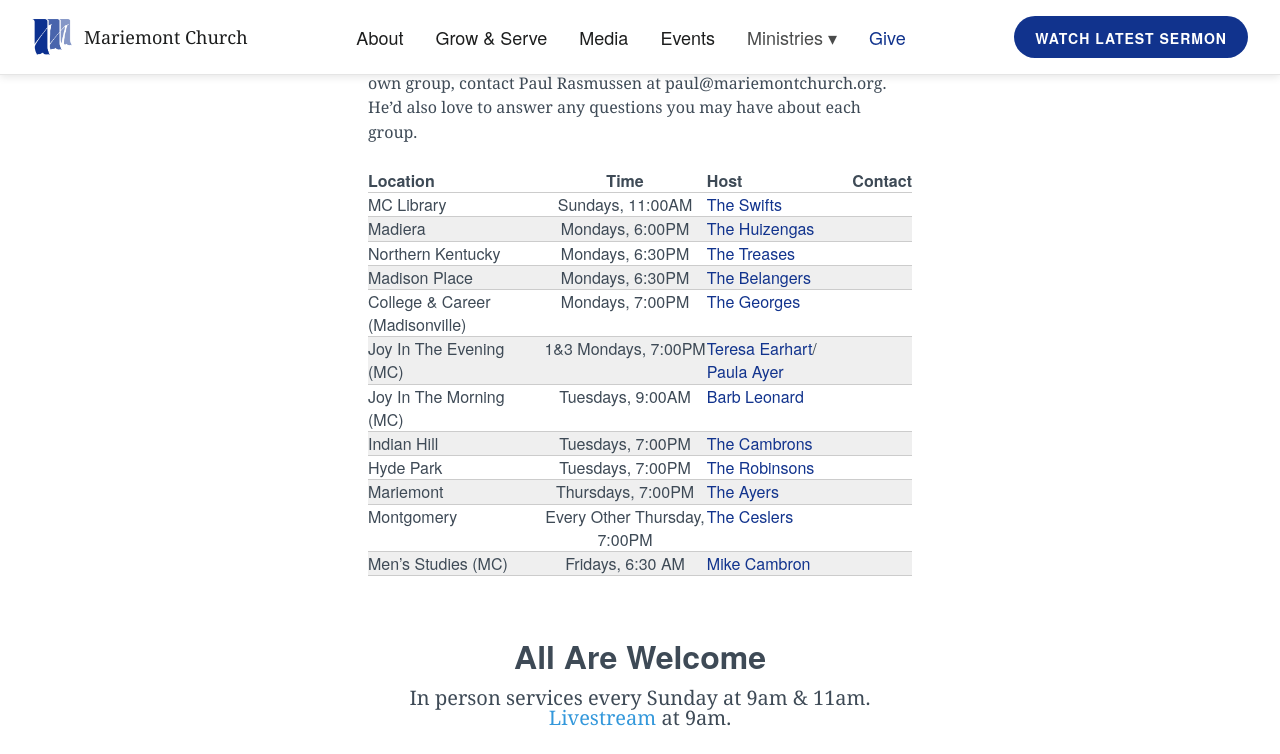
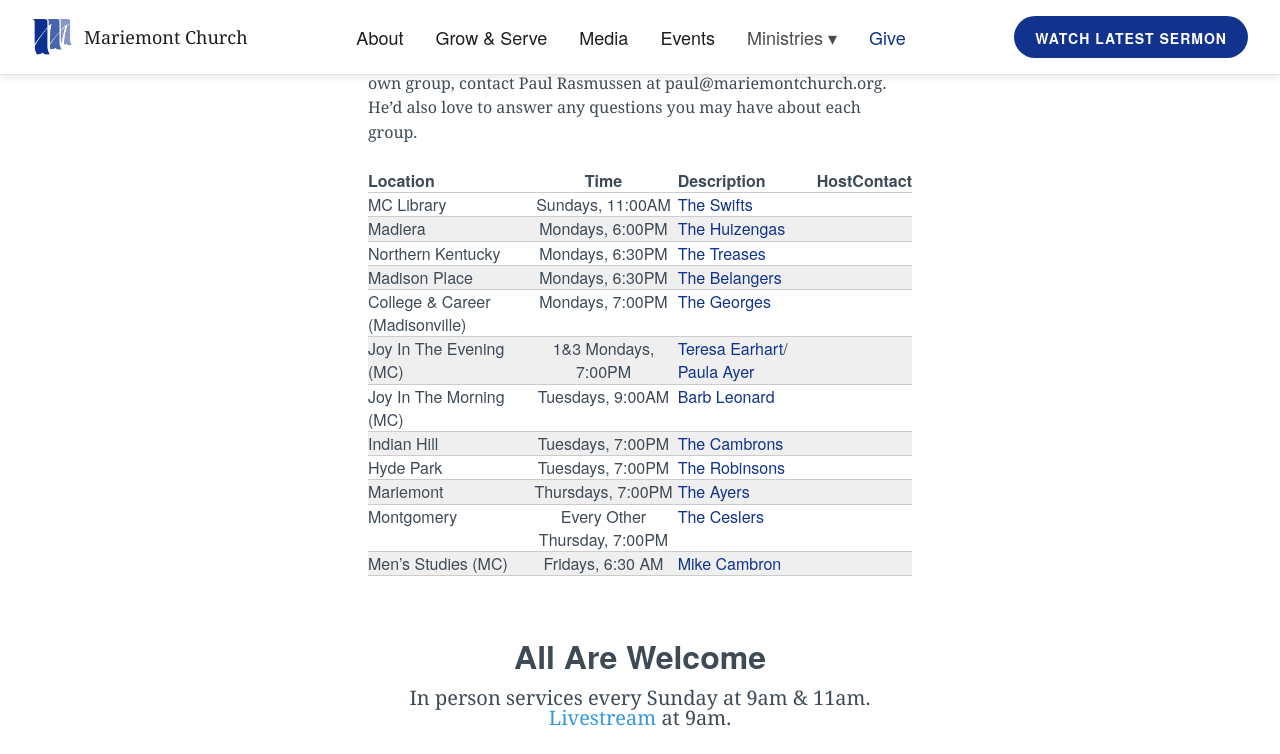
Before and after one commit to lukemoderwell/mariemont, a Jekyll site: the page built from small-groups.md, in a window 1280 px wide and 900 px high, scrolled down 943 px, cut to the strip 0-754 px from the top of the window. Built offline with Jekyll 4.4.1, drawn with Linux system fonts in a browser that asks for light colours; nearby versions of some CDN libraries.

Commit message:
Updated Small Groups

```diff
--- a/small-groups.md
+++ b/small-groups.md
@@ -14,7 +14,7 @@
 
 Below are existing small groups that would love to welcome you.  Just contact the host to arrange a visit.  Or, if you have or want to start your own group, contact Paul Rasmussen at paul@mariemontchurch.org.  He'd also love to answer any questions you may have about each group.
 
-| Location                     | Time                 | Host          | Contact                                     |
+| Location                     | Time               | Description         | Host          | Contact                                     |
 | ---------------------------  | :--------------------: | --------------------------------------------------|
 | MC Library                  | Sundays, 11:00AM    | [The Swifts](mailto:zekeswift@gmail.com)      |
 | Madiera                   | Mondays, 6:00PM     | [The Huizengas](mailto:huizenb@gmail.com)      |
```
